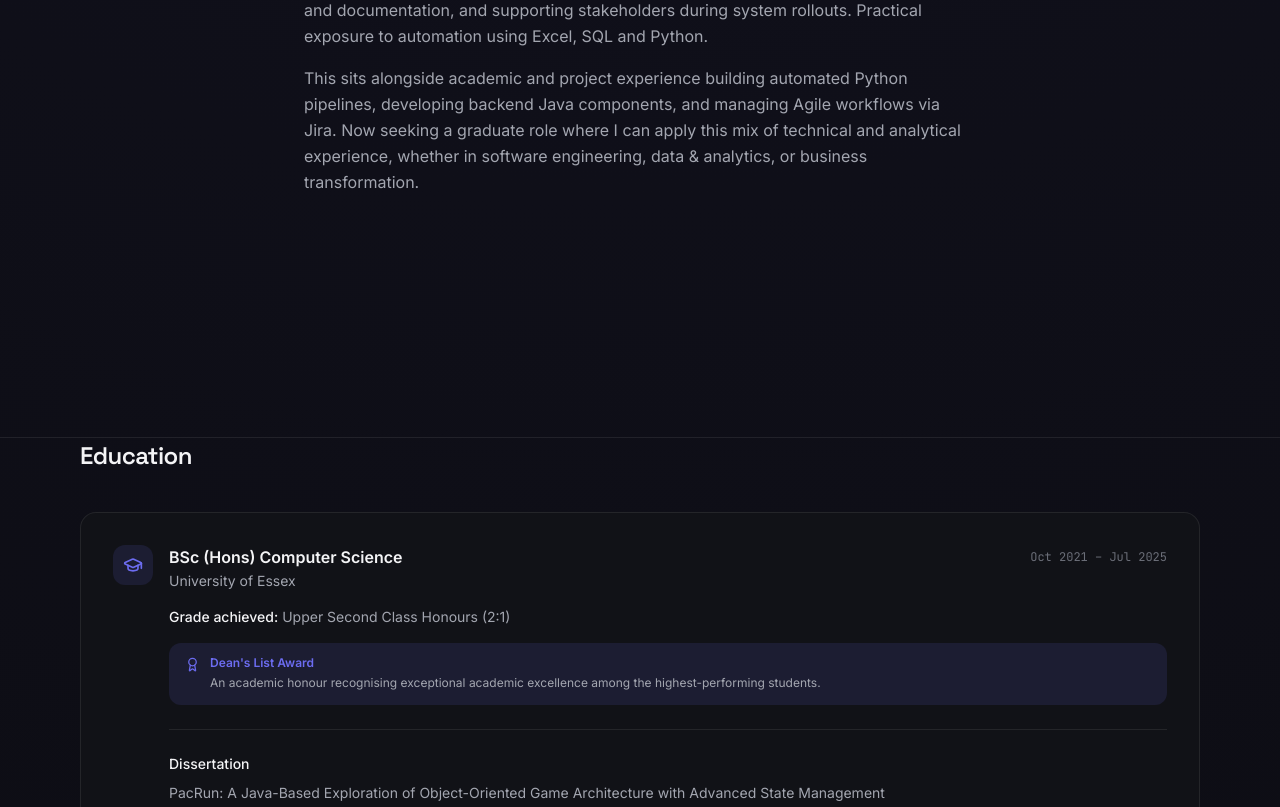
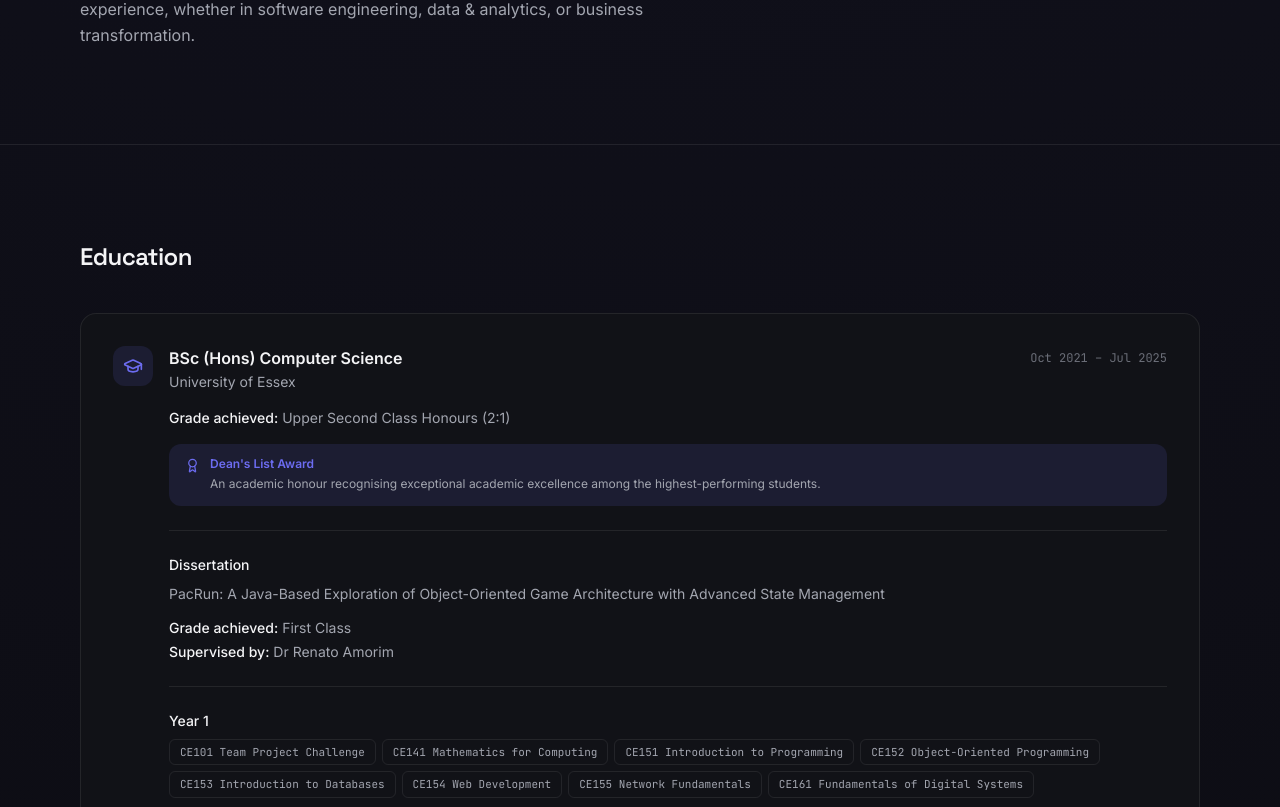
Before and after one commit to Kishanr19/Kishanr19.github.io, a React (Vite) app: page / in a window 1280 px wide. Shown: the part 1073-1880 px from the top of the page. Built offline with nearby package versions, Linux system fonts and the light colour scheme.

Commit message:
Revert min-h-screen on About and Education, keep it on Contact

```diff
--- a/src/components/About.jsx
+++ b/src/components/About.jsx
@@ -4,10 +4,7 @@ export default function About() {
   const ref = useReveal()
 
   return (
-    <section
-      id="about"
-      className="scroll-mt-20 min-h-screen flex items-center px-6 border-t border-base-border"
-    >
+    <section id="about" className="scroll-mt-20 py-24 px-6 border-t border-base-border">
       <div ref={ref} className="reveal max-w-content mx-auto">
         <h2 className="font-display font-semibold text-2xl tracking-tight mb-8">About</h2>
         <div className="max-w-2xl space-y-4 text-ink-soft leading-relaxed">
--- a/src/components/Education.jsx
+++ b/src/components/Education.jsx
@@ -6,11 +6,8 @@ export default function Education() {
   const ref = useReveal()
 
   return (
-    <section
-      id="education"
-      className="scroll-mt-20 min-h-screen flex items-center px-6 border-t border-base-border"
-    >
-      <div className="max-w-content mx-auto w-full">
+    <section id="education" className="scroll-mt-20 py-24 px-6 border-t border-base-border">
+      <div className="max-w-content mx-auto">
         <h2 className="font-display font-semibold text-2xl tracking-tight mb-10">Education</h2>
 
         <div
```
